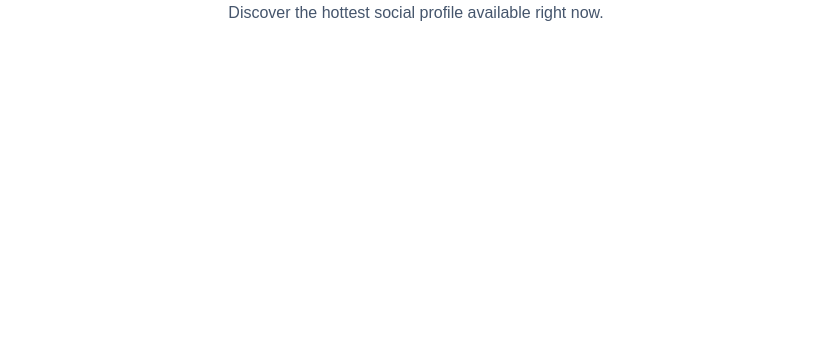
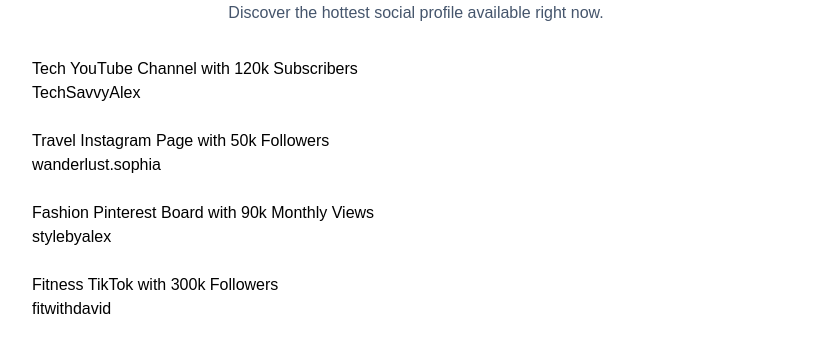
Before and after one commit to waibaBikash/Flipearn, a React (Vite) app in the folder client/: page / in a window 1280 px wide. Shown: the part 695-1045 px from the top of the page, without its empty margins (224-1043 px from the left). Before the commit the page ends 800 px from the top, so only its background shows below. Built offline with nearby package versions, Linux system fonts and the light colour scheme; no server answers; a web font is replaced by a local one.

Commit message:
feat: integrate Redux store and connect LatestListings component to state

```diff
--- a/client/src/app/store.js
+++ b/client/src/app/store.js
@@ -1,8 +1,9 @@
 import { configureStore } from '@reduxjs/toolkit'
+import listingReducer from './features/listingSlice'
 
 export const store = configureStore({
    reducer: {
-
+      listing: listingReducer
    }
 
 })
--- a/client/src/components/LatestListings.jsx
+++ b/client/src/components/LatestListings.jsx
@@ -1,10 +1,23 @@
 import React from 'react'
 import Title from './Title'
+import { useSelector } from 'react-redux'
 
 const LatestListings = () => {
+
+  const {listings} = useSelector(state => state.listing);
   return (
     <div className='mt-20 mb-8' >
         <Title title="Latest Listings" description="Discover the hottest social profile available right now." />
+
+          <div className='flex flex-col gap-6 px-6'>
+            {listings.slice(0,4).map((listing, index)=>(
+              <div key={index} className='mx-auto w-full max-w-3xl rounded-xl'>
+                   <h1>{listing.title}</h1>
+                   <h1>{listing.username}</h1>
+              </div>
+            ))}
+
+          </div>
     </div>
   )
 }
--- a/client/src/main.jsx
+++ b/client/src/main.jsx
@@ -3,6 +3,8 @@
 import App from './App.jsx'
 import { BrowserRouter } from 'react-router-dom'
  import { ClerkProvider } from '@clerk/clerk-react'
+import { Provider } from 'react-redux'
+import { store } from './app/Store.js'
 
 const PUBLISHABLE_KEY = import.meta.env.VITE_CLERK_PUBLISHABLE_KEY
 
@@ -15,7 +17,10 @@
 
     <BrowserRouter>
        <ClerkProvider publishableKey={PUBLISHABLE_KEY} appearance={{variables: {colorPrimary: '#4f46e5'}}}>
-        <App />
+        <Provider store={store}>
+           <App />
+        </Provider>
+
       </ClerkProvider>
     </BrowserRouter>
 
```
